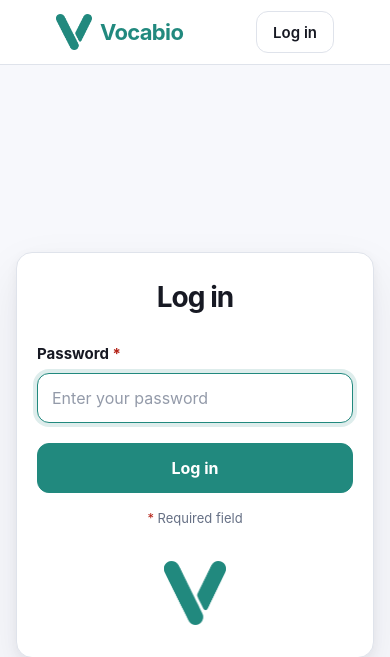
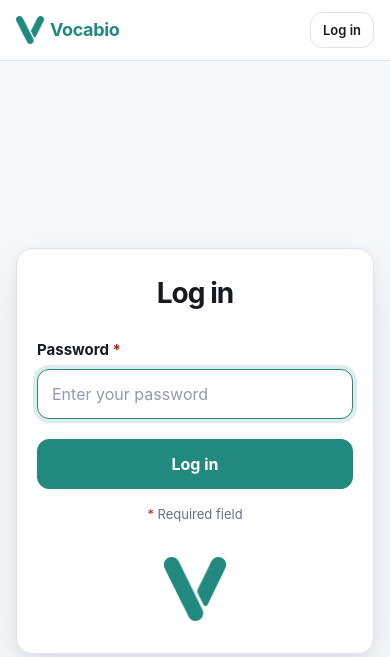
Before and after one commit to alex-nuclearboy/lexicon, a Django app: page /accounts/login/ in a window 390 px wide. Shown: the top 657 px of the page. Run offline with Django 5.2, Linux system fonts and the light colour scheme; parts of the project's set-up code (start-up, migrations or seed data) failed here and were passed over.

Commit message:
style(ui): scale header elements responsively
Reduce the shared header spacing and element sizes across tablet and mobile breakpoints.

```diff
--- a/static/css/components/header.css
+++ b/static/css/components/header.css
@@ -27,6 +27,7 @@
     font-weight: 700;
     letter-spacing: -0.03em;
     line-height: 1;
+    white-space: nowrap;
 
     transform-origin: left center;
 
@@ -70,6 +71,8 @@
     display: inline-flex;
     align-items: center;
     justify-content: center;
+
+    white-space: nowrap;
 
     border: 1px solid var(--colour-border);
     border-radius: var(--border-radius);
@@ -118,16 +121,13 @@
     outline-offset: 4px;
 }
 
-/* Mobile layout */
+/* Tablet layout */
 
-@media (max-width: 40rem) {
+@media (max-width: 64rem) {
     .site-header__container {
-        .site-header__container {
-            min-height: 4rem;
-            padding-inline: 1rem;
-        }
-
-        min-height: 4rem;
+        min-height: 4.25rem;
+        padding-inline: 2rem;
+        gap: 1.5rem;
     }
 
     .site-header__brand {
@@ -136,8 +136,52 @@
     }
 
     .site-header__brand-logo {
-        width: 2.25rem;
-        height: 2.25rem;
+        width: 2rem;
+        height: 2rem;
+    }
+
+    .site-header__navigation {
+        gap: 0.75rem;
+    }
+
+    .site-header__auth-action {
+        min-height: 2.5rem;
+        padding: 0.5625rem 0.875rem;
+
+        font-size: 0.875rem;
+    }
+}
+
+/* Mobile layout */
+
+@media (max-width: 40rem) {
+    .site-header__container {
+        min-height: 3.75rem;
+        padding-inline: 1rem;
+        gap: 0.75rem;
+    }
+
+    .site-header__brand {
+        gap: 0.375rem;
+
+        font-size: 1.125rem;
+        letter-spacing: -0.02em;
+    }
+
+    .site-header__brand-logo {
+        width: 1.75rem;
+        height: 1.75rem;
+    }
+
+    .site-header__navigation {
+        gap: 0.5rem;
+    }
+
+    .site-header__auth-action {
+        min-height: 2.25rem;
+        padding: 0.5rem 0.75rem;
+
+        font-size: 0.8125rem;
     }
 }
 
```
